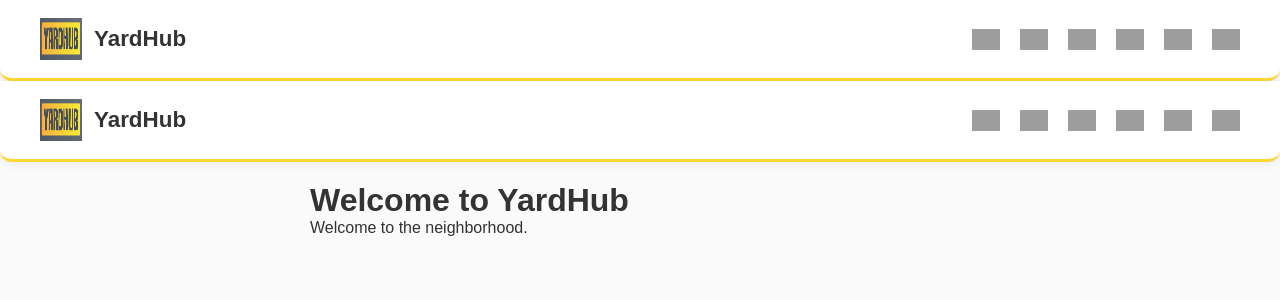
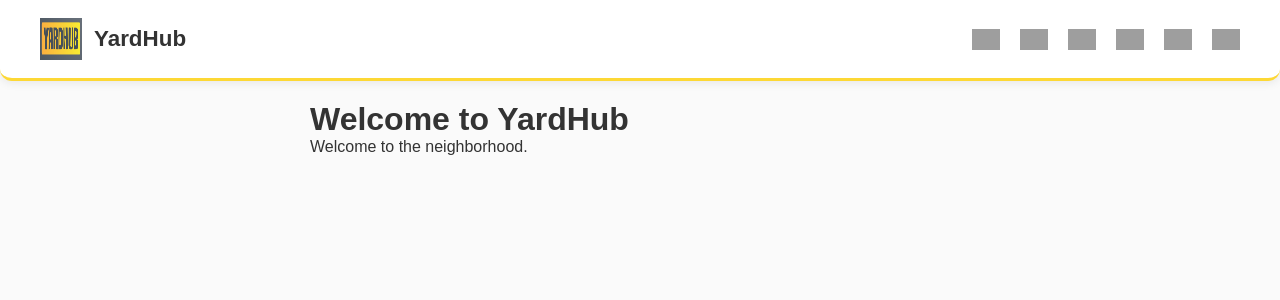
Before and after one commit to jkydd13/useyardhub, a Next.js app: page / in a window 1280 px wide. Shown: the top 300 px of the page. Built offline with nearby package versions, Linux system fonts and the light colour scheme; grey boxes are pictures that could not be loaded.

Commit message:
Update index.js

```diff
--- a/pages/index.js
+++ b/pages/index.js
@@ -1,14 +1,8 @@
-import Header from "../components/Header";
-
 export default function Home() {
   return (
-    <>
-      <Header />
-
-      <main style={{ maxWidth: "700px", margin: "0 auto", padding: "20px" }}>
-        <h1>Welcome to YardHub</h1>
-        <p>Welcome to the neighborhood.</p>
-      </main>
-    </>
+    <main style={{ maxWidth: "700px", margin: "0 auto", padding: "20px" }}>
+      <h1>Welcome to YardHub</h1>
+      <p>Welcome to the neighborhood.</p>
+    </main>
   );
 }
```
